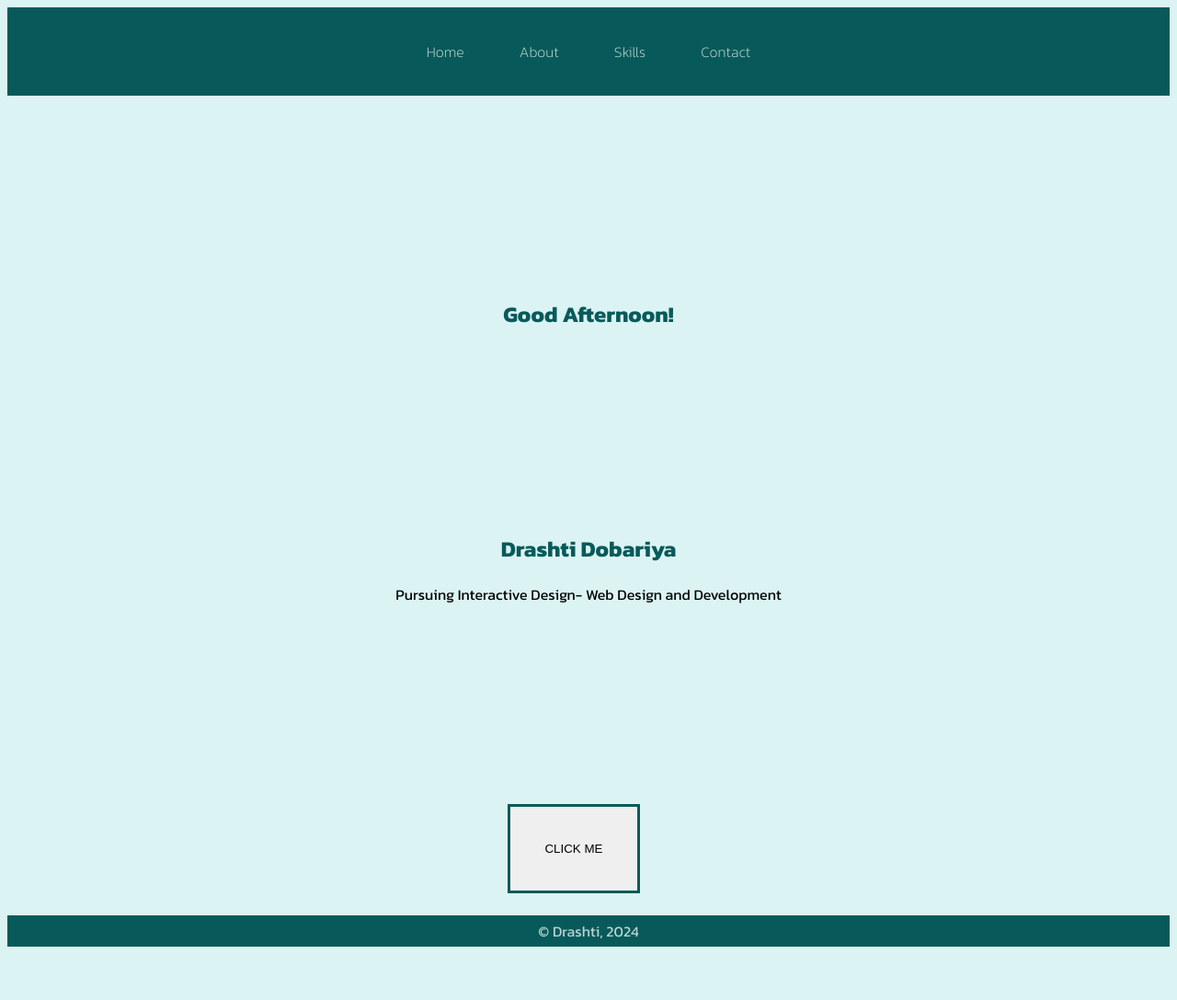
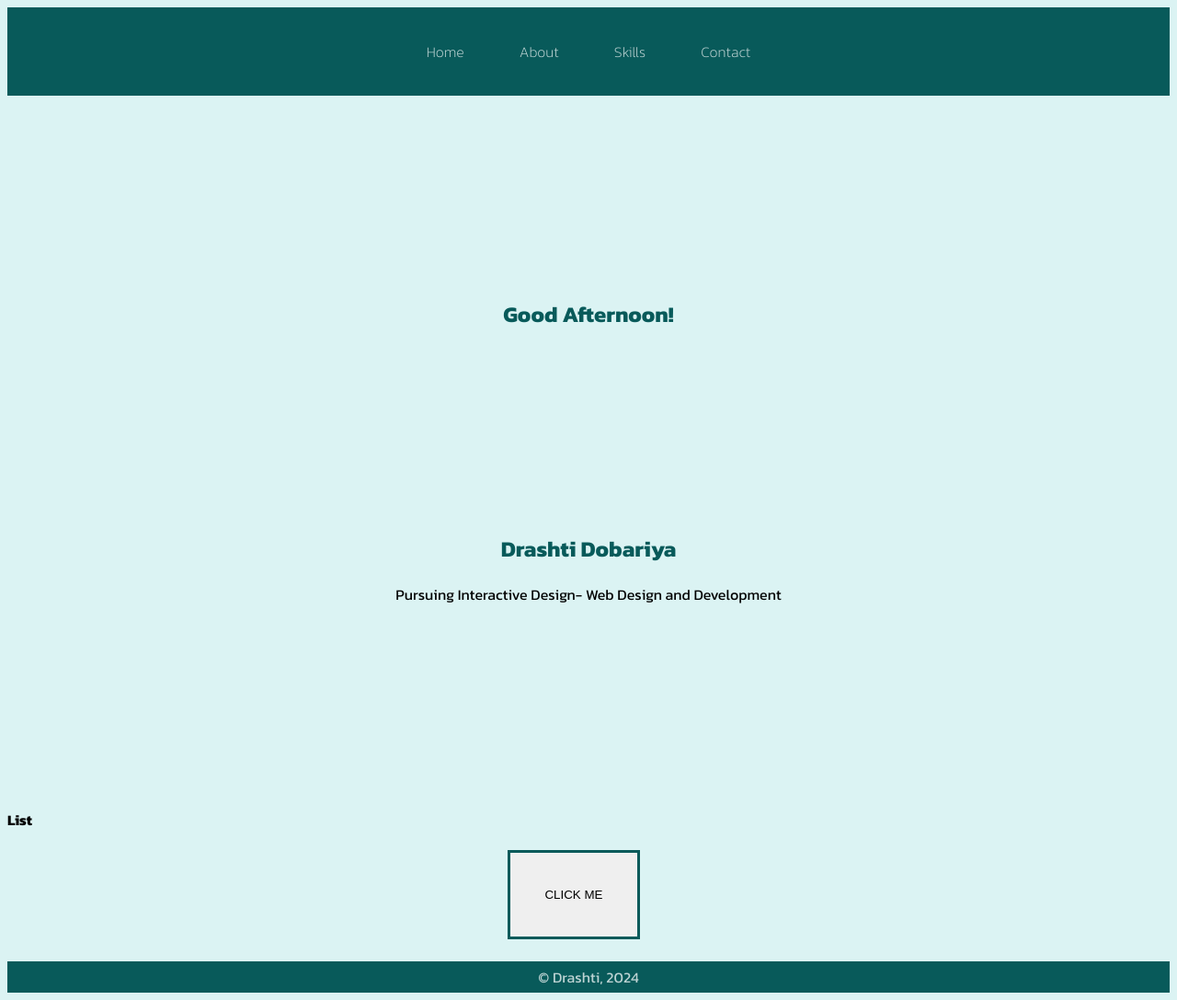
Before and after one commit to Drashti1111/JS-Lab, a plain HTML site: page index.html in a window 1280 px wide. Shown: the whole page at 92% size. Before the commit the page ends 1037 px from the top, so only its background shows below. Drawn offline with Linux system fonts and the light colour scheme; a web font is replaced by a local one.

Commit message:
add list id in main html

```diff
--- a/index.html
+++ b/index.html
@@ -27,9 +27,13 @@
             <h1>GOOD DAY</h1>
             <h2>Drashti Dobariya</h2>
             <p>Pursuing Interactive Design- Web Design and Development</p>
-            <button id="btn-alert">CLICK ME</button>
         </div>
     </section>
+    <section>
+        <h4>List</h4>
+        <ol id="numbers"></ol>
+    </section>
+    <button id="btn-alert">CLICK ME</button><br>
 </body><br>
 <footer id="footer">
     <!--<p> &copy; 2024, Drashti</p>-->
```
